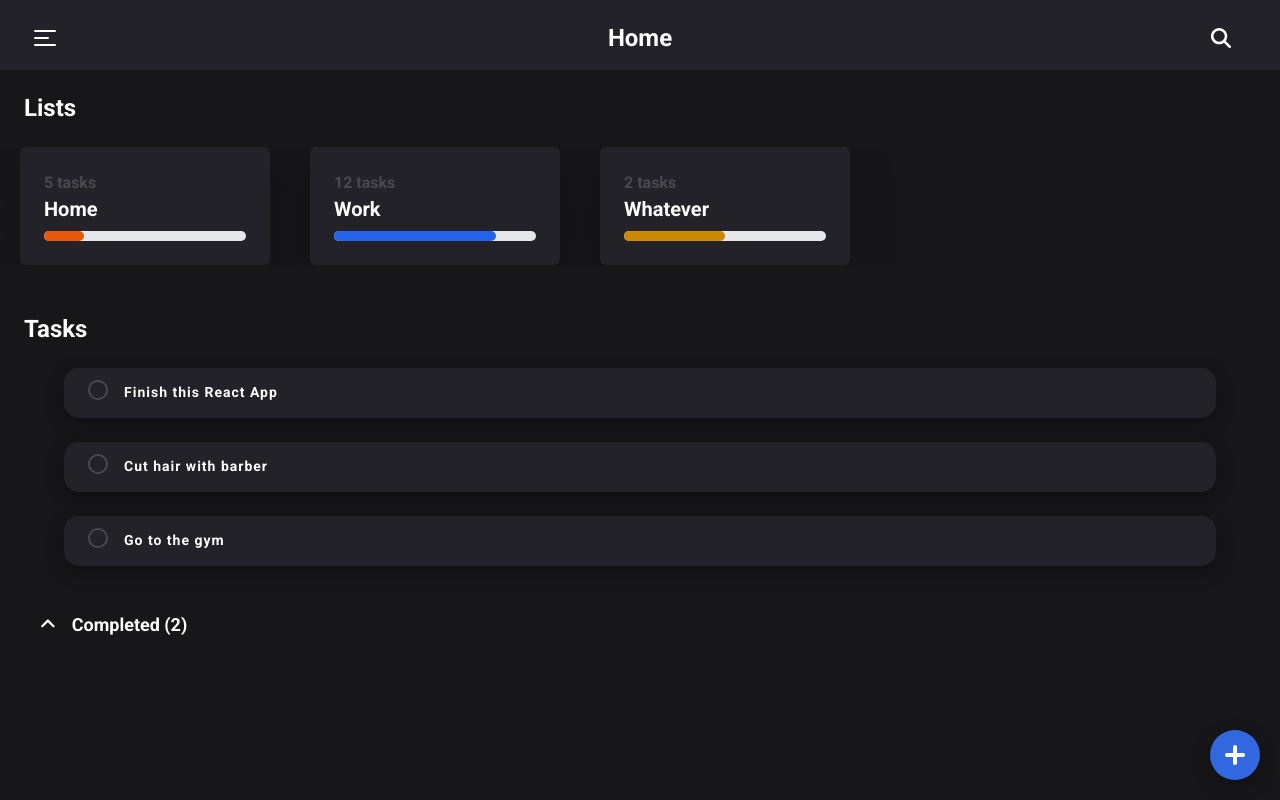
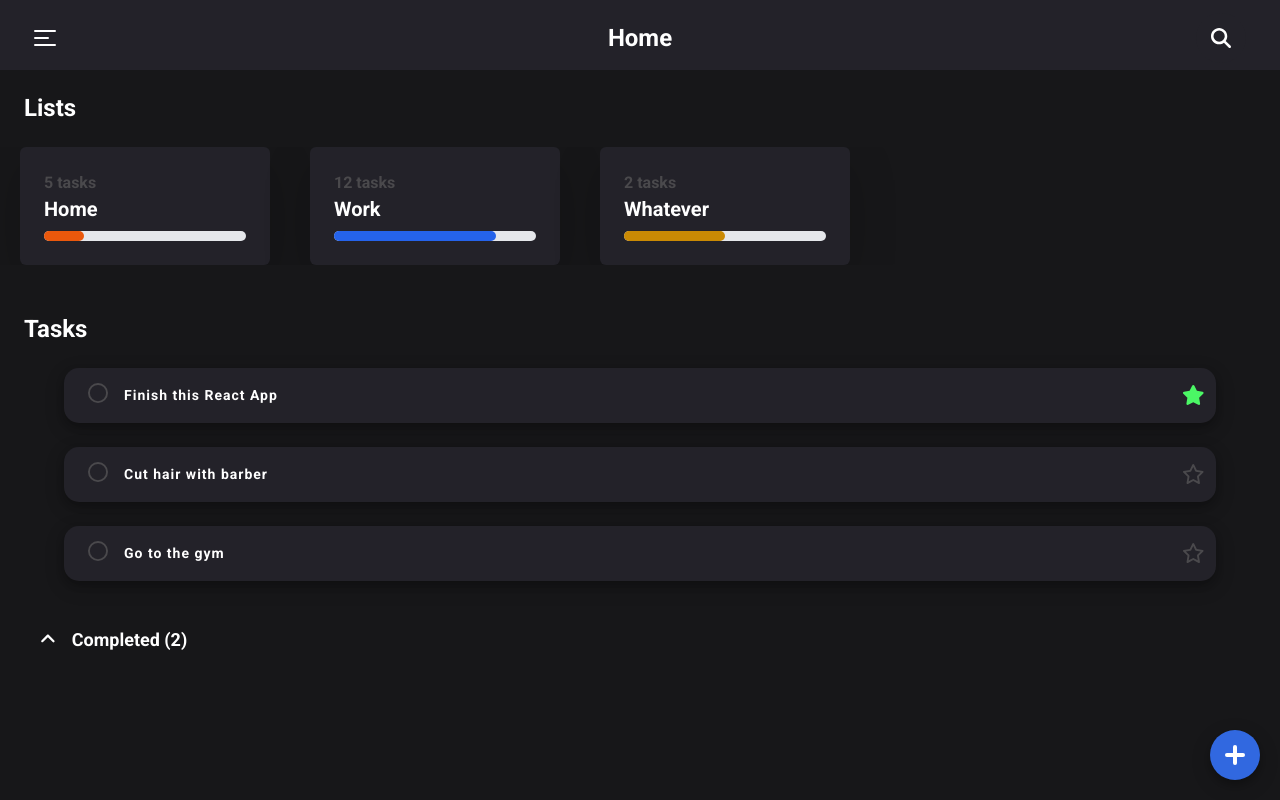
Before and after one commit to Gaoux/to-do-list, a React (Create React App) app: page / in a window 1280 px wide. Built offline with nearby package versions, Linux system fonts and the light colour scheme.

Commit message:
Added star design to task

```diff
--- a/src/App.js
+++ b/src/App.js
@@ -35,6 +35,7 @@ const defaultTasks = [
     date: '',
     notes: 'End this To Do App',
   },
+
   {
     text: 'Cut hair with barber',
     completed: false,
@@ -112,7 +113,9 @@ function App() {
         />
         <Route
           path="/search"
-          element={<Search tasks={tasks} setTasks={setTasks} />}
+          element={
+            <Search searchValue={searchValue} lists={lists} tasks={tasks} />
+          }
         />
       </Routes>
     </>
--- a/src/assets/styles/sass/abstracts/_variables.scss
+++ b/src/assets/styles/sass/abstracts/_variables.scss
@@ -9,6 +9,7 @@ $ajax-red: #d2122e;
 $color-alpha: #3168e0;
 $color-beta: #fb7447;
 $color-gamma: #64f5f8;
+$star-color: #4bf765;
 
 //Font-sizes
 $lg: 24px;
--- a/src/assets/styles/sass/components/_TaskItem.scss
+++ b/src/assets/styles/sass/components/_TaskItem.scss
@@ -0,0 +1,33 @@
+@use '../abstracts/variables' as *;
+
+.task-list {
+  height: auto;
+  width: 100%;
+  background-color: $primary-color;
+  .task-item {
+    margin: 0 auto;
+    letter-spacing: 1px;
+    height: auto;
+    min-height: 55px;
+    width: 90%;
+    font-size: $sm;
+    background-color: $secondary-color;
+    overflow: hidden;
+    white-space: nowrap;
+    border-radius: 15px;
+    position: relative;
+    transition: transform 0.2s;
+    box-shadow: 0 4px 8px 0 rgba(0, 0, 0, 0.2), 0 6px 20px 0 rgba(0, 0, 0, 0.19);
+    cursor: pointer;
+    .icon {
+      height: 20px;
+      color: $dark-grey;
+    }
+    .star--checked {
+      color: $star-color;
+    }
+  }
+  .task-item:hover {
+    transform: scale(1.02);
+  }
+}
--- a/src/assets/styles/sass/components/_TaskList.scss
+++ b/src/assets/styles/sass/components/_TaskList.scss
@@ -13,34 +13,4 @@
       margin: auto 0;
     }
   }
-  .task-list {
-    width: 100%;
-    background-color: $primary-color;
-    .task-item {
-      margin: 0 auto;
-      letter-spacing: 1px;
-      height: 50px;
-      width: 90%;
-      font-size: $sm;
-      background-color: $secondary-color;
-      overflow: hidden;
-      white-space: nowrap;
-      border-radius: 15px;
-      position: relative;
-      transition: transform 0.2s;
-      box-shadow: 0 4px 8px 0 rgba(0, 0, 0, 0.2),
-        0 6px 20px 0 rgba(0, 0, 0, 0.19);
-      cursor: pointer;
-      .icon {
-        height: 20px;
-        color: $dark-grey;
-      }
-      .icon.checked {
-        color: $dark-grey;
-      }
-    }
-    .task-item:hover {
-      transform: scale(1.02);
-    }
-  }
 }
--- a/src/components/TaskItem.js
+++ b/src/components/TaskItem.js
@@ -1,12 +1,15 @@
 import { FontAwesomeIcon } from '@fortawesome/react-fontawesome';
 import { faCircle } from '@fortawesome/free-regular-svg-icons';
 import { faCircleCheck } from '@fortawesome/free-solid-svg-icons';
+import { faStar } from '@fortawesome/free-regular-svg-icons';
+import { faStar as faSolidStar } from '@fortawesome/free-solid-svg-icons';
 
 function TaskItem(props) {
   const handleCompleteClick = () => {};
+  const handleStarClick = () => {};
   return (
     <div className="task-list">
-      <div className="task-item flex mb-4 items-center">
+      <div className="task-item flex mb-4 items-center wrap">
         <button className="flex-no-shrink p-2 ml-4 mr-2 rounded ">
           <FontAwesomeIcon
             className="icon"
@@ -14,9 +17,18 @@ function TaskItem(props) {
             onClick={handleCompleteClick}
           />
         </button>
-        <p className={`w-full ${props.completed && 'line-through'}`}>
+        <p
+          className={`w-full break-word whitespace-pre-wrap ${
+            props.completed && 'line-through'
+          }`}
+        >
           {props.text}
         </p>
+        <FontAwesomeIcon
+          className={`star icon mr-3 ${props.important && 'star--checked'}`}
+          icon={props.important ? faSolidStar : faStar}
+          onClick={handleStarClick}
+        />
       </div>
     </div>
   );
--- a/src/pages/Search.js
+++ b/src/pages/Search.js
@@ -1,7 +1,7 @@
 import React from 'react';
 
-function Search() {
-  return <div>Search</div>;
+function Search({ searchValue }) {
+  return <div>{searchValue}</div>;
 }
 
 export { Search };
```
